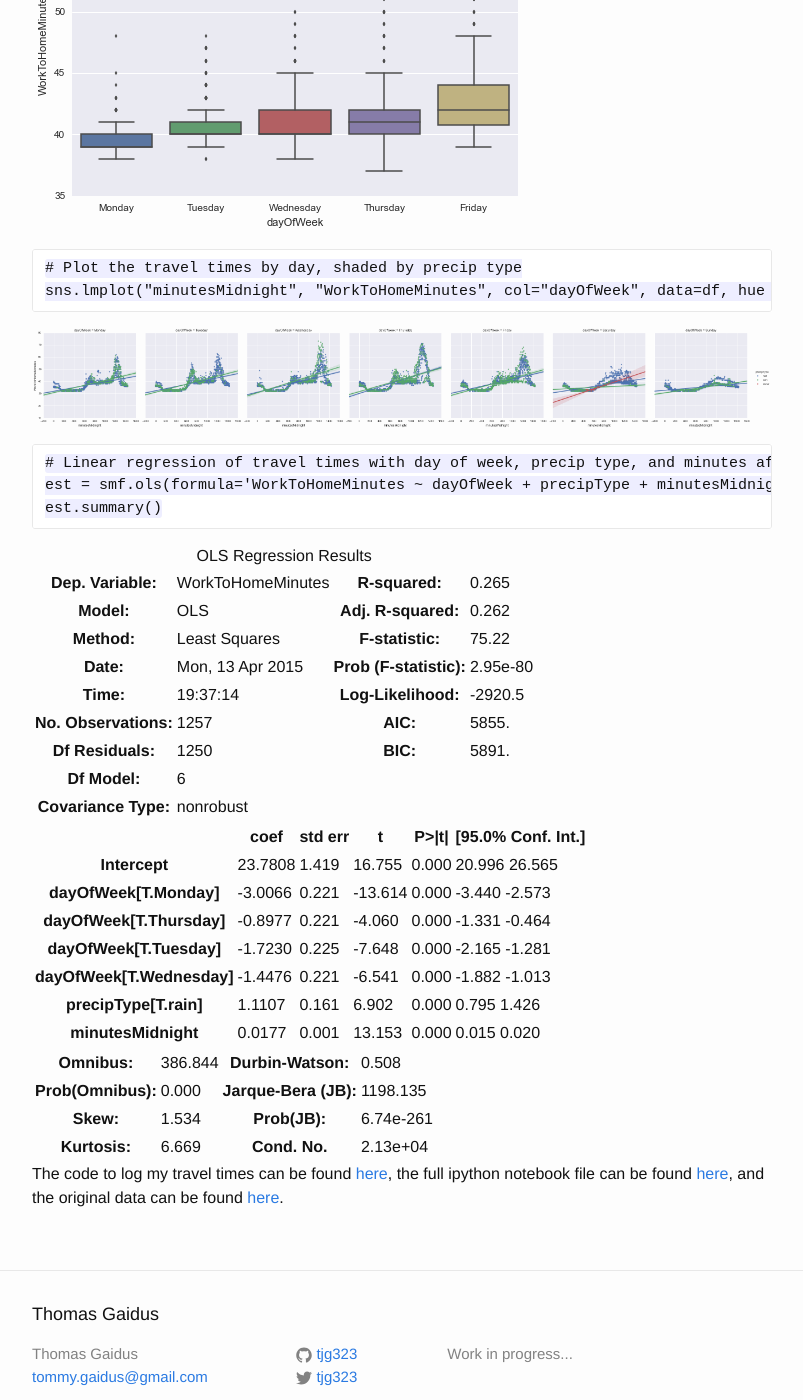
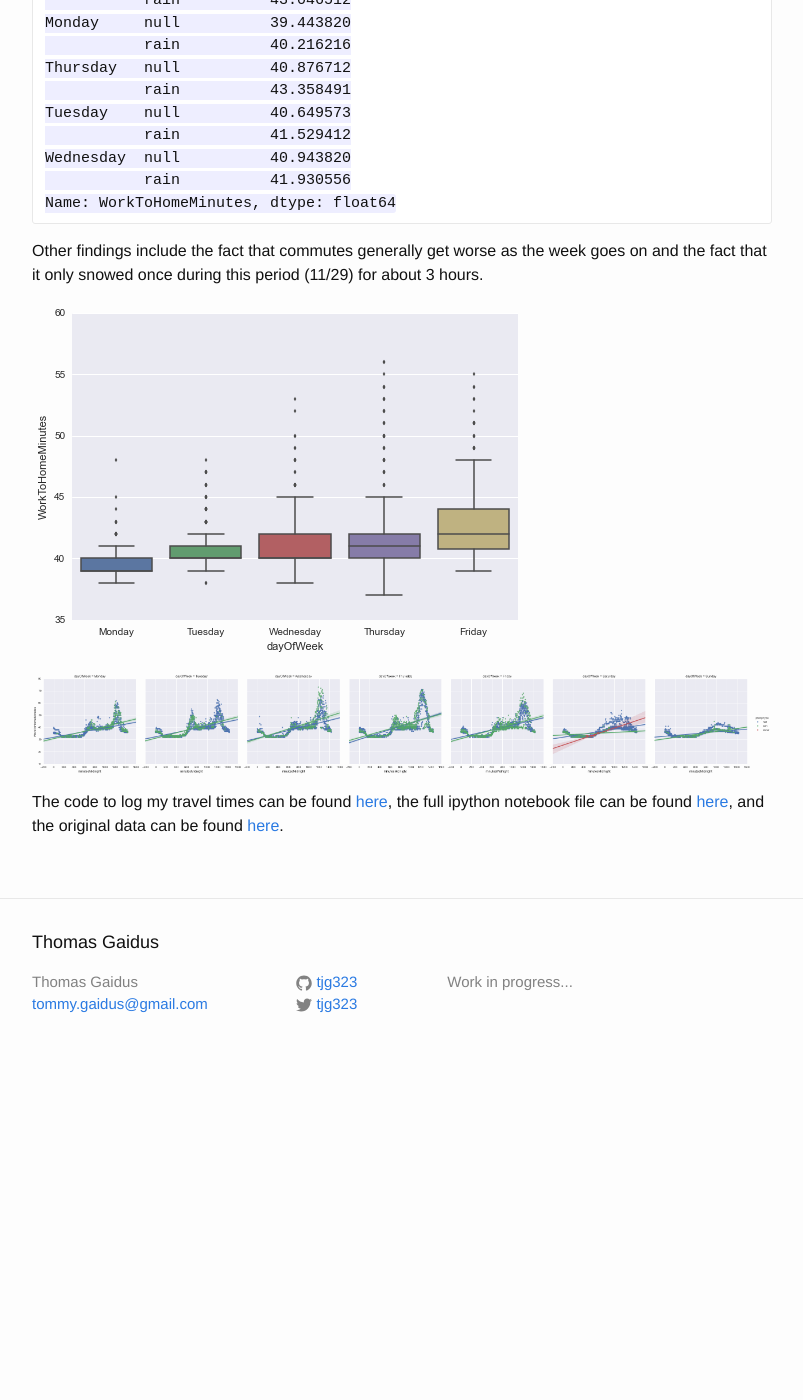
Before and after one commit to tjg323/tjg323.github.io, a Jekyll site: the page built from _posts/2015-04-13-seattle-driving-times.markdown, in a window 1280 px wide and 1400 px high, scrolled down 958 px. Shown: the whole window, without its empty margins (238-1041 px from the left). Built offline with Jekyll 4.4.1, drawn with Linux system fonts in a browser that asks for light colours; after the commit the page ends 2034 px from its top, so only the background shows below that; some of the changed text lies outside the part shown.

Commit message:
fix post

```diff
--- a/_posts/2015-04-13-seattle-driving-times.markdown
+++ b/_posts/2015-04-13-seattle-driving-times.markdown
@@ -26,86 +28,8 @@ Other findings include the fact that commutes generally get worse as the week go
 
 ![png](/Resources/TravelTimes/TravelTimes2.png)
 
-    # Plot the travel times by day, shaded by precip type
-    sns.lmplot("minutesMidnight", "WorkToHomeMinutes", col="dayOfWeek", data=df, hue = "precipType", col_order = ['Monday','Tuesday','Wednesday','Thursday','Friday','Saturday','Sunday']);
+
 
 ![png](/Resources/TravelTimes/TravelTimes1.png)
 
-    # Linear regression of travel times with day of week, precip type, and minutes after midnight
-    est = smf.ols(formula='WorkToHomeMinutes ~ dayOfWeek + precipType + minutesMidnight', data=dfcleaned).fit()
-    est.summary()
-
-<table class="simpletable">
-<caption>OLS Regression Results</caption>
-<tr>
-  <th>Dep. Variable:</th>    <td>WorkToHomeMinutes</td> <th>  R-squared:         </th> <td>   0.265</td>
-</tr>
-<tr>
-  <th>Model:</th>                   <td>OLS</td>        <th>  Adj. R-squared:    </th> <td>   0.262</td>
-</tr>
-<tr>
-  <th>Method:</th>             <td>Least Squares</td>   <th>  F-statistic:       </th> <td>   75.22</td>
-</tr>
-<tr>
-  <th>Date:</th>             <td>Mon, 13 Apr 2015</td>  <th>  Prob (F-statistic):</th> <td>2.95e-80</td>
-</tr>
-<tr>
-  <th>Time:</th>                 <td>19:37:14</td>      <th>  Log-Likelihood:    </th> <td> -2920.5</td>
-</tr>
-<tr>
-  <th>No. Observations:</th>      <td>  1257</td>       <th>  AIC:               </th> <td>   5855.</td>
-</tr>
-<tr>
-  <th>Df Residuals:</th>          <td>  1250</td>       <th>  BIC:               </th> <td>   5891.</td>
-</tr>
-<tr>
-  <th>Df Model:</th>              <td>     6</td>       <th>                     </th>     <td> </td>
-</tr>
-<tr>
-  <th>Covariance Type:</th>      <td>nonrobust</td>     <th>                     </th>     <td> </td>
-</tr>
-</table>
-<table class="simpletable">
-<tr>
-             <td></td>               <th>coef</th>     <th>std err</th>      <th>t</th>      <th>P>|t|</th> <th>[95.0% Conf. Int.]</th>
-</tr>
-<tr>
-  <th>Intercept</th>              <td>   23.7808</td> <td>    1.419</td> <td>   16.755</td> <td> 0.000</td> <td>   20.996    26.565</td>
-</tr>
-<tr>
-  <th>dayOfWeek[T.Monday]</th>    <td>   -3.0066</td> <td>    0.221</td> <td>  -13.614</td> <td> 0.000</td> <td>   -3.440    -2.573</td>
-</tr>
-<tr>
-  <th>dayOfWeek[T.Thursday]</th>  <td>   -0.8977</td> <td>    0.221</td> <td>   -4.060</td> <td> 0.000</td> <td>   -1.331    -0.464</td>
-</tr>
-<tr>
-  <th>dayOfWeek[T.Tuesday]</th>   <td>   -1.7230</td> <td>    0.225</td> <td>   -7.648</td> <td> 0.000</td> <td>   -2.165    -1.281</td>
-</tr>
-<tr>
-  <th>dayOfWeek[T.Wednesday]</th> <td>   -1.4476</td> <td>    0.221</td> <td>   -6.541</td> <td> 0.000</td> <td>   -1.882    -1.013</td>
-</tr>
-<tr>
-  <th>precipType[T.rain]</th>     <td>    1.1107</td> <td>    0.161</td> <td>    6.902</td> <td> 0.000</td> <td>    0.795     1.426</td>
-</tr>
-<tr>
-  <th>minutesMidnight</th>        <td>    0.0177</td> <td>    0.001</td> <td>   13.153</td> <td> 0.000</td> <td>    0.015     0.020</td>
-</tr>
-</table>
-<table class="simpletable">
-<tr>
-  <th>Omnibus:</th>       <td>386.844</td> <th>  Durbin-Watson:     </th> <td>   0.508</td>
-</tr>
-<tr>
-  <th>Prob(Omnibus):</th> <td> 0.000</td>  <th>  Jarque-Bera (JB):  </th> <td>1198.135</td>
-</tr>
-<tr>
-  <th>Skew:</th>          <td> 1.534</td>  <th>  Prob(JB):          </th> <td>6.74e-261</td>
-</tr>
-<tr>
-  <th>Kurtosis:</th>      <td> 6.669</td>  <th>  Cond. No.          </th> <td>2.13e+04</td>
-</tr>
-</table>
-
-
-
 The code to log my travel times can be found [here](https://github.com/tjg323/TravelTimes), the full ipython notebook file can be found [here](/Resources/TravelTimes/TravelTimes.ipynb), and the original data can be found [here](/Resources/TravelTimes/travel.csv).
```
Also changed, not shown: other parts of _posts/2015-04-13-seattle-driving-times.markdown (+3 -1 lines), Resources/TravelTimes/TravelTimes3.png (added).
